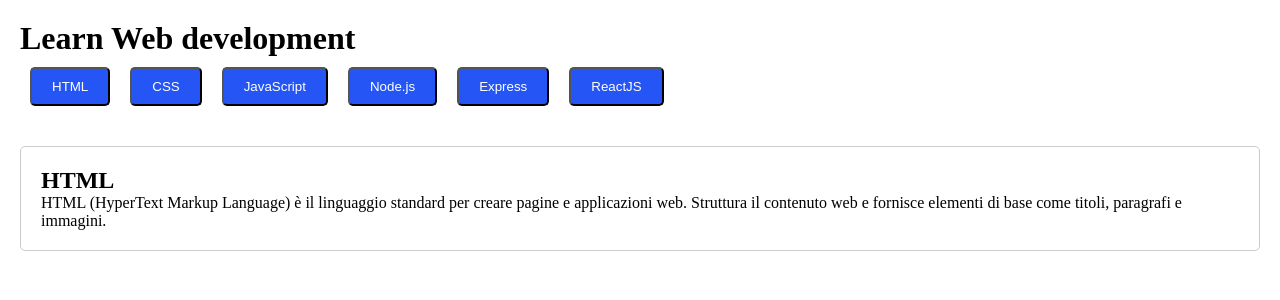
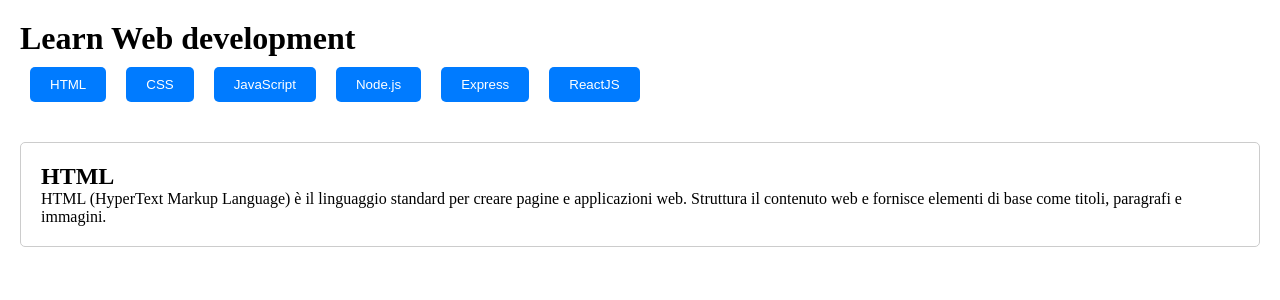
Before and after one commit to francescoguttuso/react-use-state, a React (Vite) app: page / in a window 1280 px wide. Shown: the top 300 px of the page. Built offline with nearby package versions, Linux system fonts and the light colour scheme.

Commit message:
fix: update background color for button and clean up CSS formatting

```diff
--- a/src/components/LanguageButton.css
+++ b/src/components/LanguageButton.css
@@ -1,7 +1,17 @@
 button {
     color: white;
-    background-color: #2555f5;
+    background-color: #007bff;
     border-radius: 5px;
     padding: 10px 20px;
     margin: 10px;
+    cursor: pointer;
+    border: none;
+    transition: background-color 0.2s ease;
+
+
 }
+
+.btn-active {
+    background-color: #ffc107;
+    color: black;
+}
```
